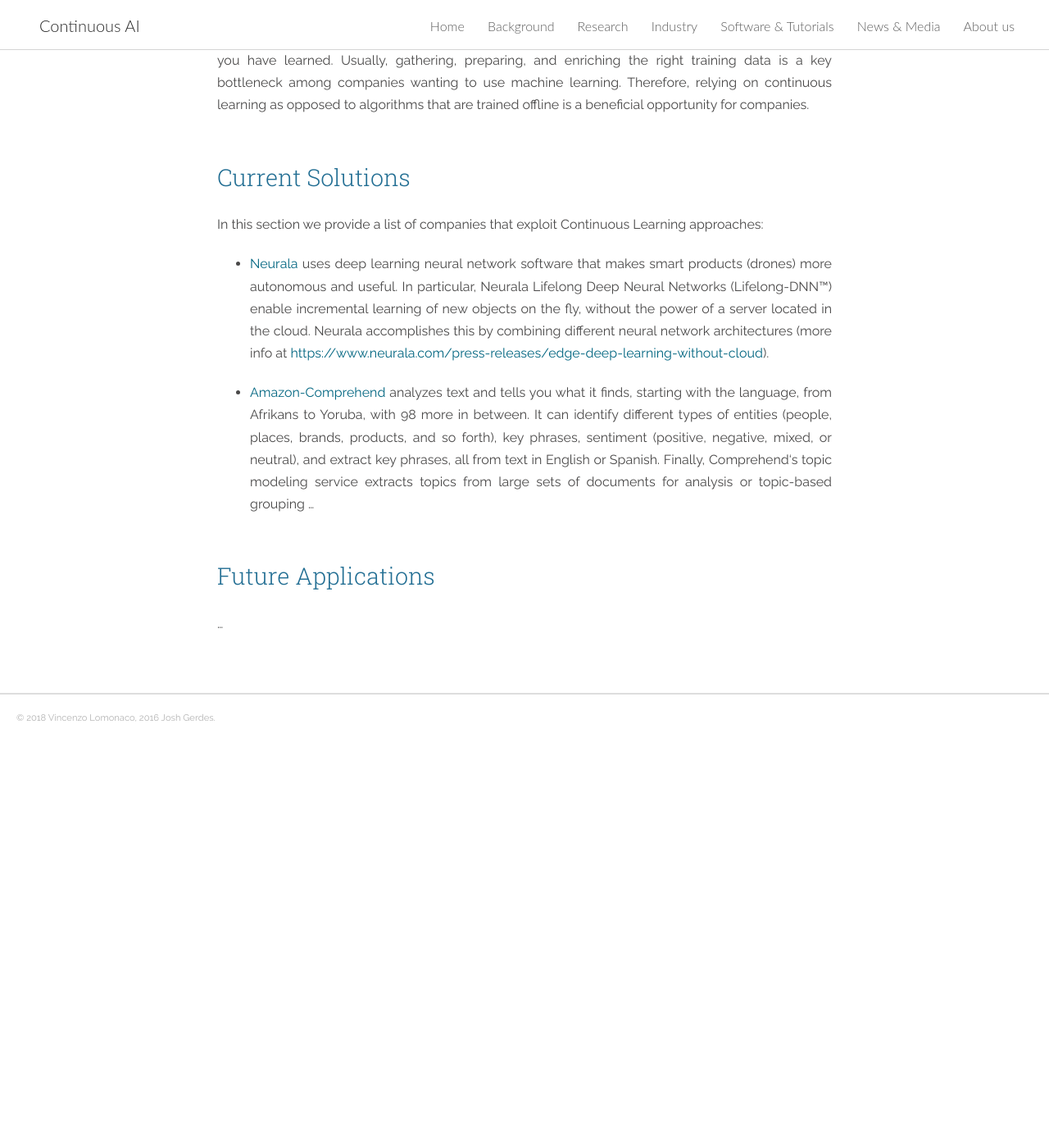
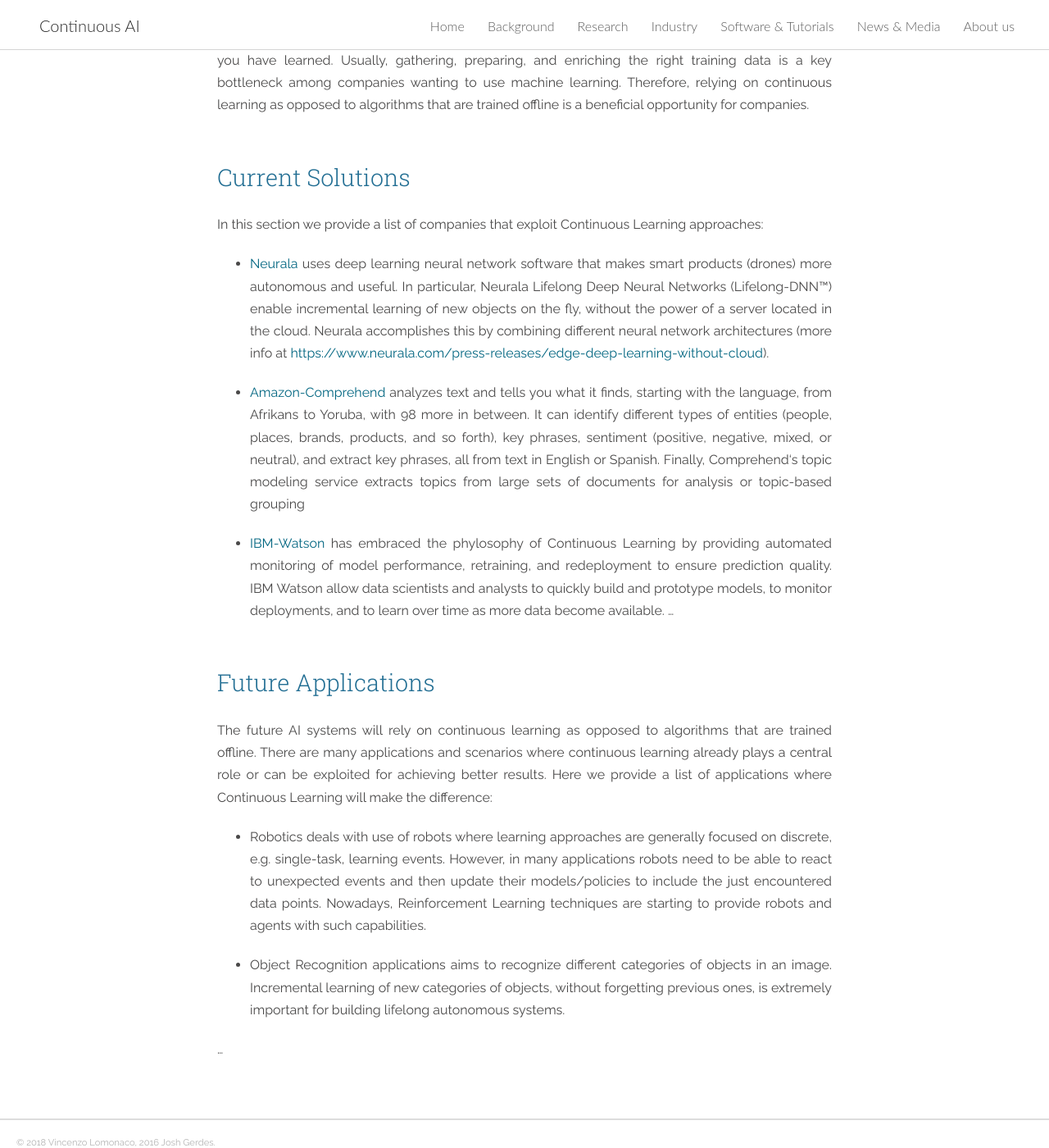
Before and after one commit to giparisi/website, a Jekyll site: the page built from industry.md, in a window 1280 px wide and 1400 px high, scrolled down 471 px. Shown: the whole window at 82% size. Built offline with Jekyll 4.4.1, drawn with Linux system fonts in a browser that asks for light colours; nearby versions of some CDN libraries; before the commit the page ends 1353 px from its top, so only the background shows below that.

Commit message:
future applications

```diff
--- a/industry.md
+++ b/industry.md
@@ -22,10 +22,18 @@
 - [Neurala][neurala] uses deep learning neural network software that makes smart products (drones) more autonomous and useful. In particular, Neurala Lifelong Deep Neural Networks (Lifelong-DNN™) enable incremental learning of new objects on the fly, without the power of a server located in the cloud. Neurala accomplishes this by combining different neural network architectures (more info at [https://www.neurala.com/press-releases/edge-deep-learning-without-cloud][neurala-lifelong]).
 
 -  [Amazon-Comprehend][Amazon-Comprehend] analyzes text and tells you what it finds, starting with the language, from Afrikans to Yoruba, with 98 more in between. It can identify different types of entities (people, places, brands, products, and so forth), key phrases, sentiment (positive, negative, mixed, or neutral), and extract key phrases, all from text in English or Spanish. Finally, Comprehend‘s topic modeling service extracts topics from large sets of documents for analysis or topic-based grouping
+
+- [IBM-Watson][IBM-Watson] has embraced the phylosophy of Continuous Learning by providing automated monitoring of model performance, retraining, and redeployment to ensure prediction quality. IBM Watson allow data scientists and analysts to quickly build and prototype models, to monitor deployments, and to learn over time as more data become available.
 ...
 
 <a href="#projects"></a>
 <h3 id="projects" style="margin-bottom: 30px;">Future Applications</h3>
+
+The future AI systems will rely on continuous learning as opposed to algorithms that are trained offline. There are many applications and scenarios where continuous learning already plays a central role or can be exploited for achieving better results. Here we provide a list of applications where Continuous Learning will make the difference:
+
+- Robotics deals with use of robots where learning approaches are generally focused on discrete, e.g. single-task, learning events. However, in many applications robots need to be able to react to unexpected events and then update their models/policies to include the just encountered data points. Nowadays, Reinforcement Learning techniques are starting to provide robots and agents with such capabilities.
+
+- Object Recognition applications aims to recognize different categories of objects in an image. Incremental learning of new categories of objects, without forgetting previous ones, is extremely important for building lifelong autonomous systems.
 
 ...
 
@@ -33,3 +41,4 @@
 [neurala]: https://www.neurala.com/
 [neurala-lifelong]:https://www.neurala.com/press-releases/edge-deep-learning-without-cloud
 [Amazon-Comprehend]:https://aws.amazon.com/comprehend/
+[IBM-Watson]:https://datascience.ibm.com/docs/content/analyze-data/ml-continuous-learning.html
```
